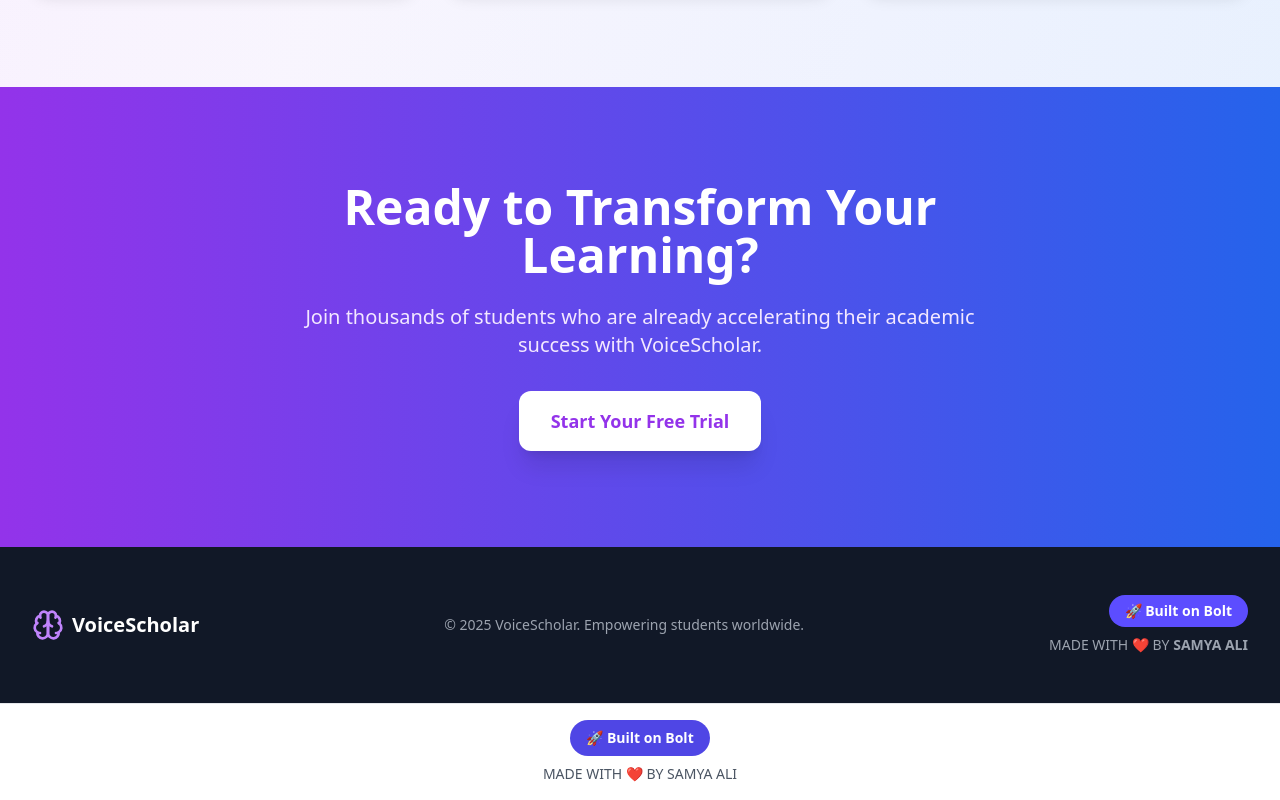
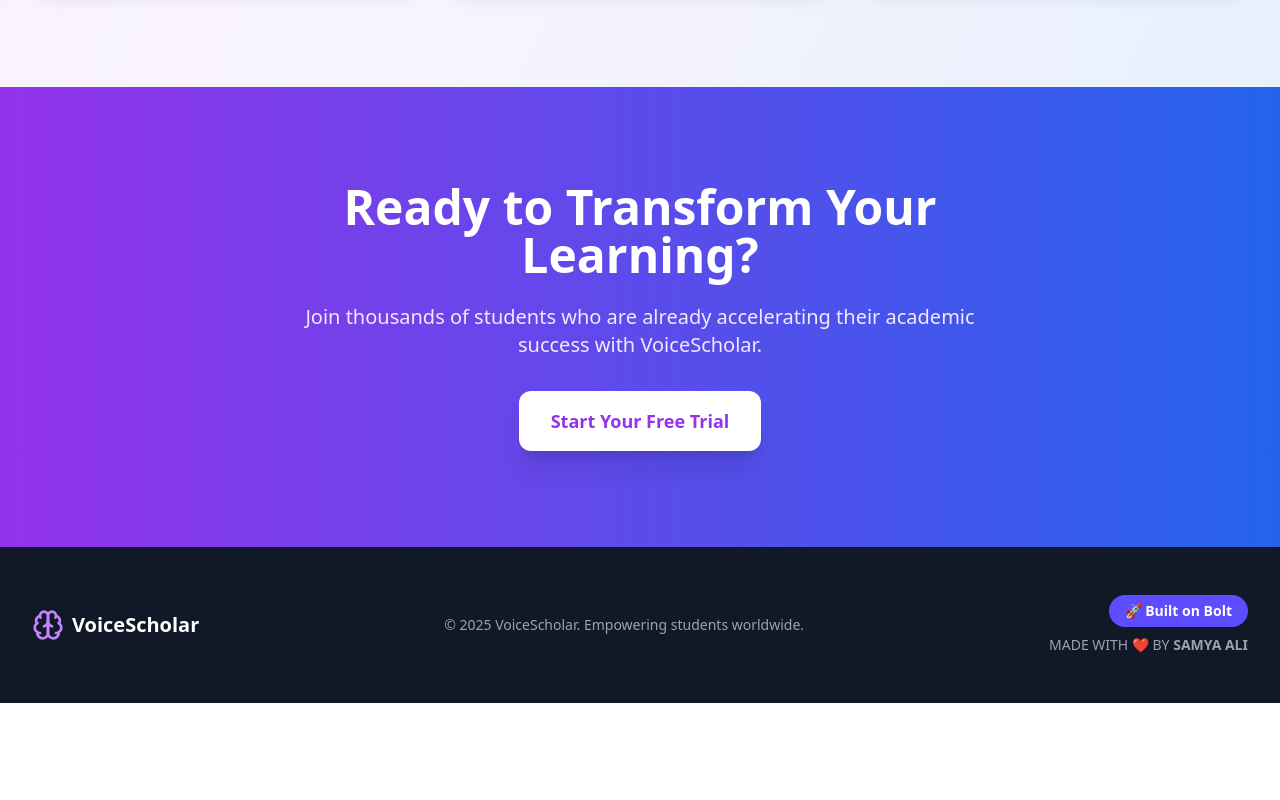
Before and after one commit to SAMYAALI-22/VoiceScholar, a React (Vite) app: page / in a window 1280 px wide. Shown: the part 2087-2887 px from the top of the page. After the commit the page ends 2790 px from the top, so only its background shows below. Built offline with nearby package versions, Linux system fonts and the light colour scheme; no server answers.

Commit message:
Add Bolt badge and footer credit

```diff
--- a/src/App.tsx
+++ b/src/App.tsx
@@ -56,21 +56,6 @@ function App() {
             <main className="flex-grow">
               <AppContent />
             </main>
-
-            {/* Footer with badge and credit */}
-            <footer className="w-full text-center py-4 border-t bg-white dark:bg-gray-800">
-              <a
-                href="https://bolt.new/"
-                target="_blank"
-                rel="noopener noreferrer"
-                className="inline-flex items-center justify-center px-4 py-2 bg-indigo-600 text-white rounded-full text-sm font-semibold hover:bg-indigo-700 transition duration-300"
-              >
-                🚀 Built on Bolt
-              </a>
-              <p className="mt-2 text-sm text-gray-600 dark:text-gray-300">
-                MADE WITH <span className="text-red-500">❤</span> BY SAMYA ALI
-              </p>
-            </footer>
           </div>
         </Router>
       </AuthProvider>
```
